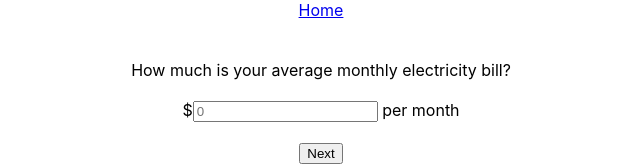
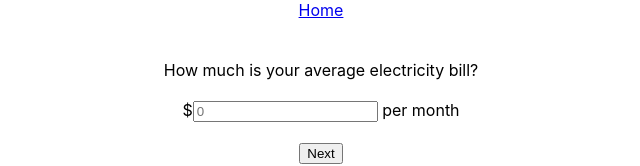
Before and after one commit to hiddencilantro/the-nobrac-initiative, a React (Create React App) app: page /survey/utility/electricity in a window 1280 px wide. Shown: the top 166 px of the page, without its empty margins (319-959 px from the left). Built offline with nearby package versions, Linux system fonts and the light colour scheme.

Commit message:
changed wording of question

```diff
--- a/src/components/survey/utility/forms/ElectricityForm.js
+++ b/src/components/survey/utility/forms/ElectricityForm.js
@@ -13,7 +13,7 @@ function ElectricityForm({electricity, setElectricity}) {
 
     return (
         <form onSubmit={handleSubmit}>
-            <label htmlFor="electricity-money-input">How much is your average monthly electricity bill?</label>
+            <label htmlFor="electricity-money-input">How much is your average electricity bill?</label>
             <br /><br />
             $<input
                 type="number"
```
